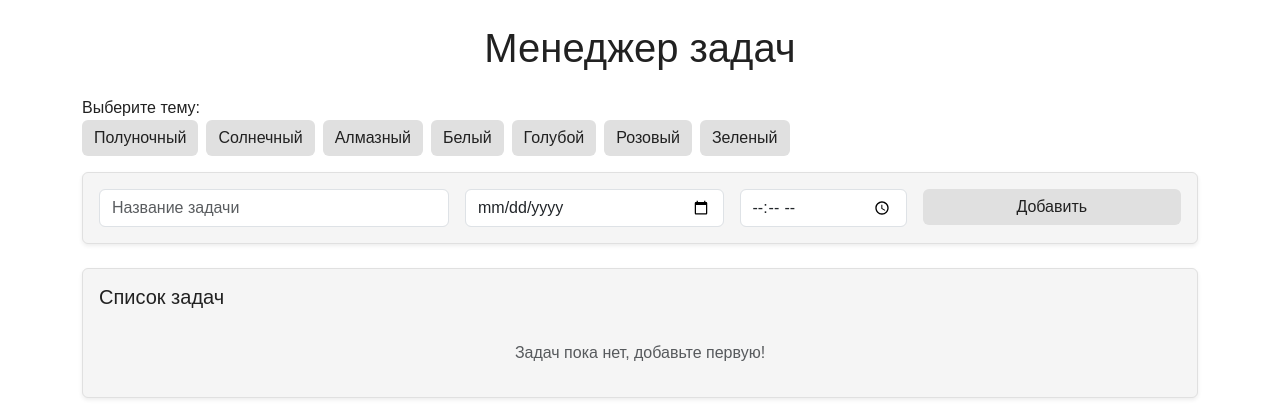
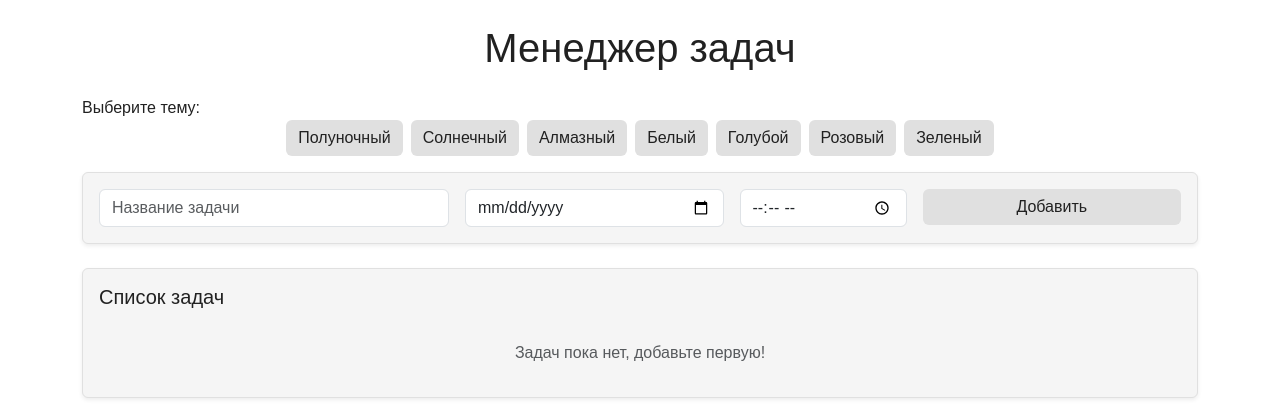
Before and after one commit to ALg0ritmika43/wanload, a Flask app: page / in a window 1280 px wide. Shown: the top 420 px of the page. Run offline with Flask 3, Linux system fonts and the light colour scheme; data that the repository does not hold is empty.

Commit message:
Update index.html

```diff
--- a/templates/index.html
+++ b/templates/index.html
@@ -8,6 +8,15 @@
     <link href="https://cdn.jsdelivr.net/npm/bootstrap@5.3.0-alpha3/dist/css/bootstrap.min.css" rel="stylesheet">
     <!-- Текущая тема -->
     <link rel="stylesheet" href="{{ url_for('static', filename='css/' + theme + '.css') }}">
+    <style>
+        .d-flex {
+            display: flex !important;
+            flex-wrap: wrap;
+            justify-content: center;
+            flex-direction: row;
+            align-content: center;
+        }
+    </style>
 </head>
 <body>
     <div class="container py-4">
```
